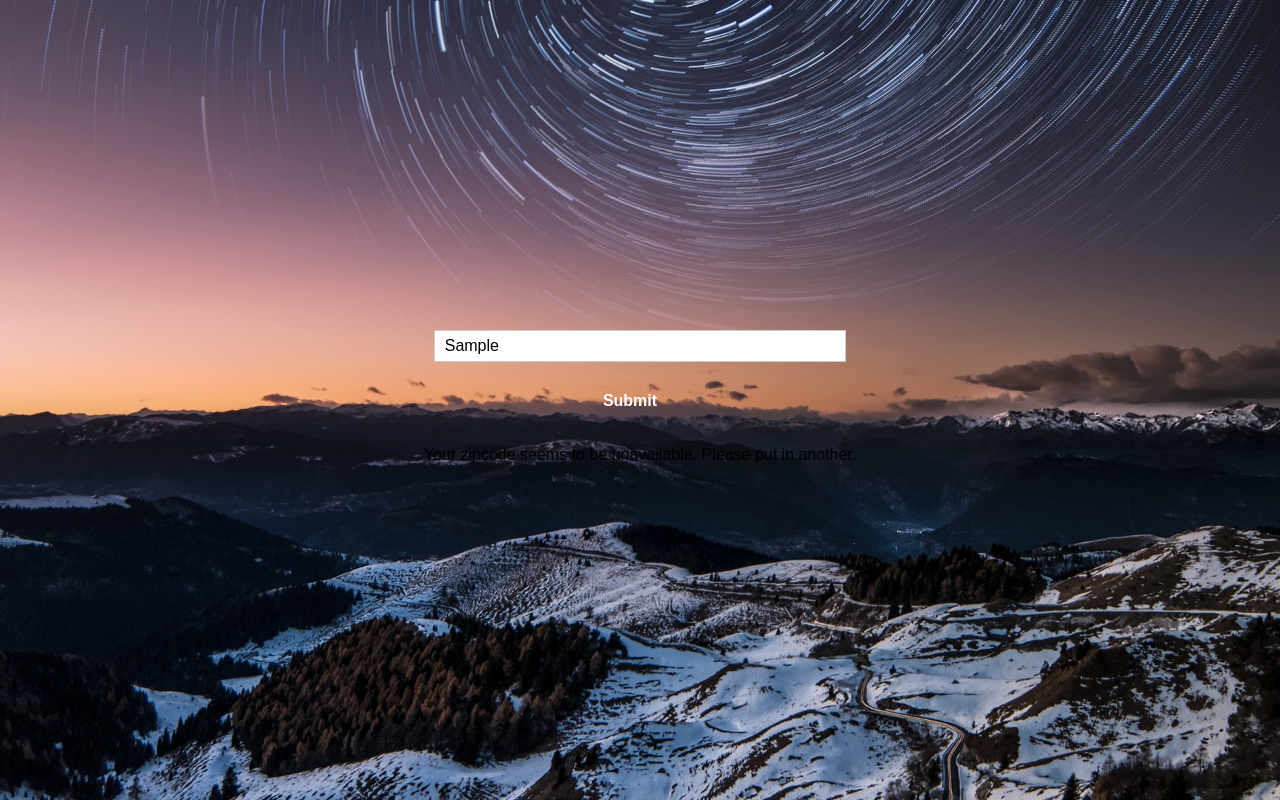
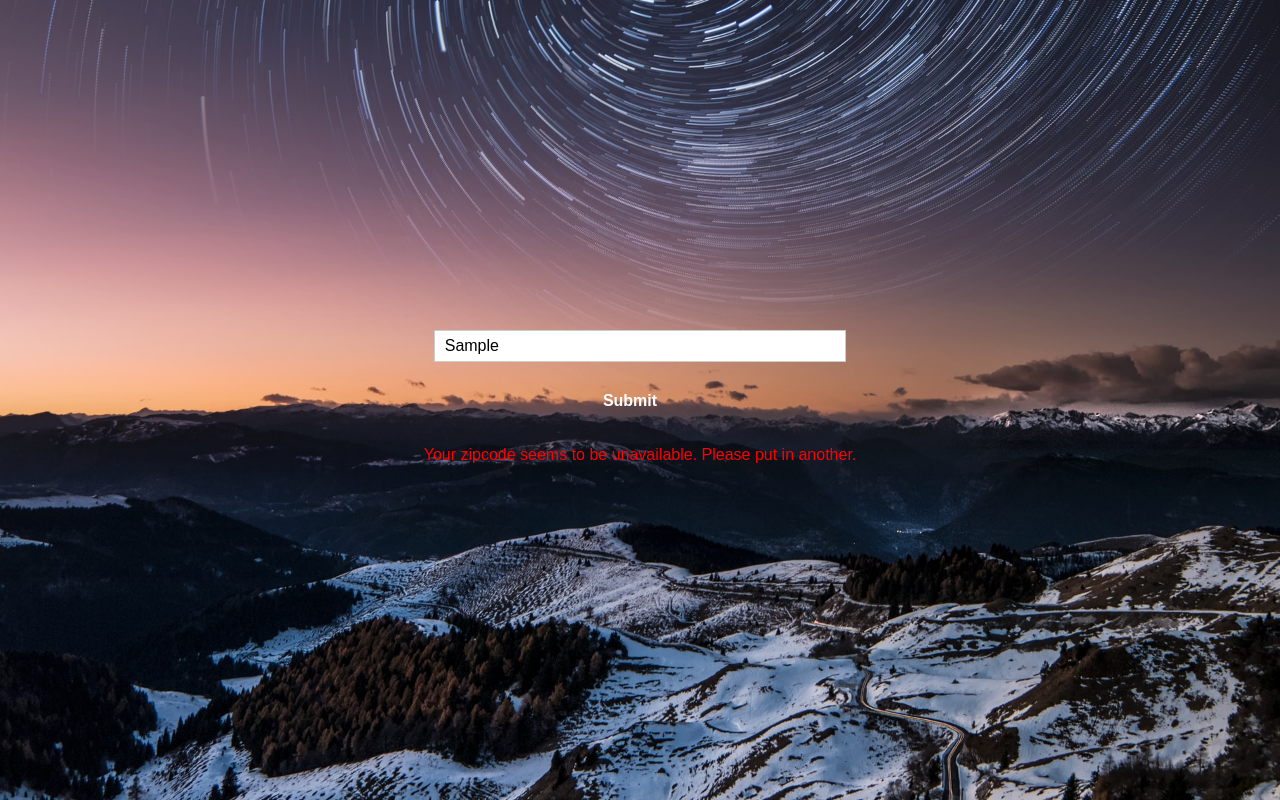
Before and after one commit to Jagbenu1/Storm-Gazer3.0, a React (Create React App) app: page / in a window 1280 px wide. Both pictures are taken after typing "Sample" into the empty fields and a click on the button "Submit". Built offline with nearby package versions, Linux system fonts and the light colour scheme; no server answers.

Commit message:
error message changed

```diff
--- a/src/containers/StormGazer/index.js
+++ b/src/containers/StormGazer/index.js
@@ -87,7 +87,7 @@ const StormGazer = () => {
         />
         <Button btnType="success">Submit</Button>
         {loading && <Spinner />}
-        {!error && weather && location && (
+        {!error && weather && location && !loading && (
           <Infoblock>
             <Location city={location.city} state={location.state} />
             <CurrentWeather
@@ -98,8 +98,8 @@ const StormGazer = () => {
             <Humidity humidity={weather.main.humidity} />
           </Infoblock>
         )}
-        {error && (
-          <p>Your zipcode seems to be unavailable. Please put in another.</p>
+        {error && !loading && (
+          <p style={{color: 'red'}}>Your zipcode seems to be unavailable. Please put in another.</p>
         )}
       </form>
     </Background>
```
